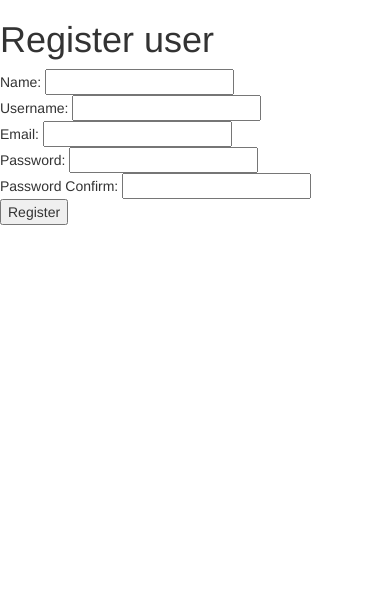
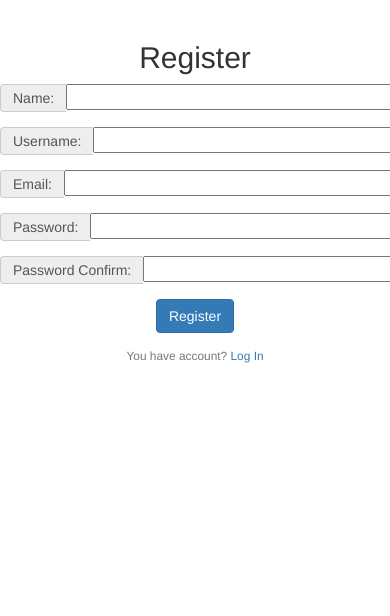
Before and after one commit to ljubisaivanovic/MVC-basic, a PHP site: template app/views/user/user_register.php in a window 390 px wide; the page is wider, and only the part inside the window is pictured. Shown: the part 195-811 px from the top of that part. Run offline with PHP 8.4, Linux system fonts and the light colour scheme; the template is opened without the code that fills it, so the values that code supplies are empty.

Commit message:
change style of registration

```diff
--- a/app/views/user/user_register.php
+++ b/app/views/user/user_register.php
@@ -1,21 +1,49 @@
 <?php require_once("views/layouts/header.php"); ?>
 
+<div class="row">
+    <div class="col-md-4"></div>
+    <div class="col-md-4 register">
+        <form action="?p=user/register" method="post">
+            <h2 class="text-center">Register</h2>
+            <div class="form-group">
+                <div class="input-group">
+                    <span class="input-group-addon">Name:</span>
+                    <input type="text" name="name">
+                </div>
+            </div>
+            <div class="form-group">
+                <div class="input-group">
+                    <span class="input-group-addon">Username:</span>
+                    <input type="text" name="username">
+                </div>
+            </div>
+            <div class="form-group">
+                <div class="input-group">
+                    <span class="input-group-addon">Email:</span>
+                    <input type="email" name="email">
+                </div>
+            </div>
+            <div class="form-group">
+                <div class="input-group">
+                    <span class="input-group-addon">Password:</span>
+                    <input type="password" name="password">
+                </div>
+            </div>
+            <div class="form-group">
+                <div class="input-group">
+                    <span class="input-group-addon">Password Confirm:</span>
+                    <input type="password" name="password_repeat">
+                </div>
+            </div>
+            <div class="form-group text-center">
+                <button type="submit" class="btn btn-primary">Register</button>
+            </div>
 
-<h1>Register user</h1>
+        </form>
+        <p class="text-center text-muted small">You have account? <a href="?p=user/showLogin">Log In</a>
 
-<form action="?p=user/register" method="post">
-    Name:
-    <input type="text" name="name"><br>
-    Username:
-    <input type="text" name="username"><br>
-    Email:
-    <input type="email" name="email"><br>
-    Password:
-    <input type="password" name="password"><br>
-    Password Confirm:
-    <input type="password" name="password_repeat"><br>
-    <button type="submit">Register</button>
-
-</form>
+    </div>
+    <div class="col-md-4"></div>
+</div>
 
 <?php require_once("views/layouts/footer.php"); ?>
--- a/app/web/css/site.css
+++ b/app/web/css/site.css
@@ -10,3 +10,12 @@ body{
     color: white;
     text-align: center;
 }
+.register input {
+    width: 400px;
+}
+.input-group {
+    width: 400px!important;
+}
+.input-group-addon {
+    width: 150px!important;
+}
```
Also changed, not shown: app/views/user/user_login.php (+4 -7 lines).
